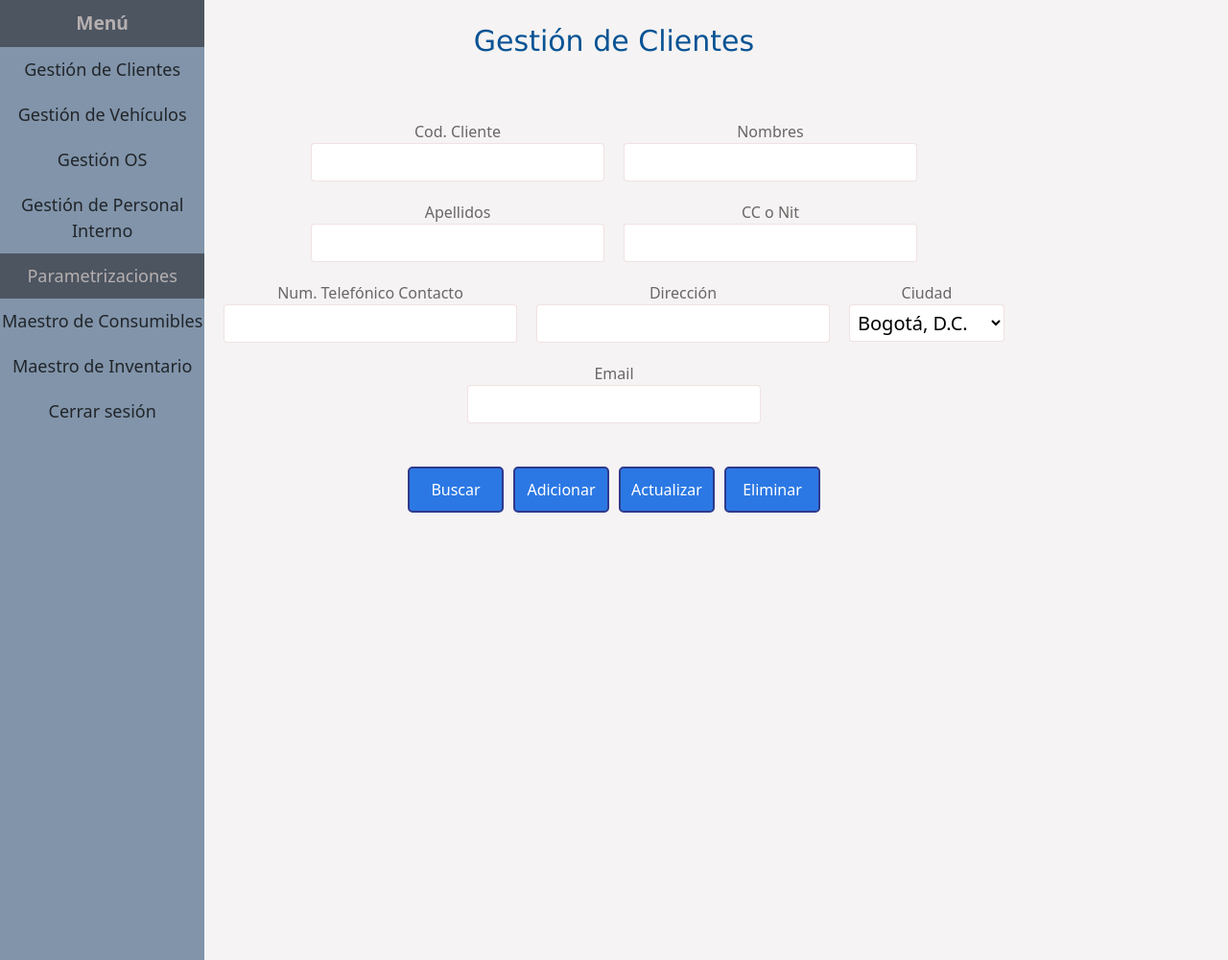
After one commit to gcamachoj/CarRepairPro_GA7_AA2_EV02, a Flask app: page /crear_cliente in a window 1280 px wide. The commit adds this page. Shown: the whole page at 96% size. Run offline with Flask 3, Linux system fonts and the light colour scheme; parts of the project's set-up code (start-up, migrations or seed data) failed here and were passed over.

Commit message:
Se corrige novedad en id cliente en formulario de clientes.  Se adiciona modulo crear cliente con funcionalidad pendiente.

```diff
--- a/app.py
+++ b/app.py
@@ -41,7 +41,7 @@ class TipoCliente(db.Model):
 # Creamos el modelo de datos para la tabla Cliente usando el ORM SQLAlchemy
 class Cliente(db.Model):
     __tablename__ = 'clientes'
-    idCliente = db.Column(db.Integer, primary_key=True)
+    IdCliente = db.Column(db.Integer, primary_key=True)
     IdTipoCliente = db.Column(db.Integer, nullable = False)
     CC_NIT = db.Column(db.String(50), nullable = False)
     Nombres = db.Column(db.String(100), nullable = False)
@@ -91,12 +91,15 @@ def index():
 def base():
     return render_template('base.html')
 
+
 @app.route('/clientes')
 def clientes():
     clientes = Cliente.query.all() # Consulta todos los clientes en la base de datos
     return render_template('clientes.html', clientes=clientes)
 
-
+@app.route('/crear_cliente')
+def crear_cliente():
+    return render_template('crear_cliente.html')
 
 #---------------------------------------------------------------------------
 #Ejecucion
--- a/templates/clientes.html
+++ b/templates/clientes.html
@@ -5,7 +5,7 @@
 
     <h1 class= "text-center">Listado de Clientes</h1>
     <div class="row">
-        <a class="btn btn-success btn-sm" href="">Crear</a>
+        <a class="btn btn-success btn-sm" href="{{ url_for('crear_cliente')}}">Crear</a>
     </div>
 
     <table class="table table-striped table-hover">
@@ -21,7 +21,7 @@
         <tbody>
             {% for cliente in clientes %}
             <tr>
-                <td>{{ cliente.id }}</td>
+                <td>{{ cliente.IdCliente }}</td>
                 <td>{{ cliente.Nombres }}</td>
                 <td>{{ cliente.email }}</td>
                 <td>{{ cliente.telefono }}</td>
@@ -31,4 +31,4 @@
         </tbody>
     </table>
 </div>
-    {% endblock%}
+    {% endblock %}
--- /dev/null
+++ b/templates/crear_cliente.html
@@ -0,0 +1,100 @@
+{% extends "base.html" %}
+
+{% block content %}
+<div class="work-area">
+
+    <div class="title">
+        Gestión de Clientes
+    </div>
+
+        <form class="form-principal">
+
+            <div class="campos">
+
+                <div class="caja">
+                    <label for="" class="label">
+                        Cod. Cliente
+                    </label>
+                    <input type="text" class="campo" name="">
+                </div>
+
+                <div class="caja">
+                    <label for="" class="label">
+                        Nombres
+                    </label>
+                    <input type="text" class="campo" name="">
+                </div>
+
+                <div class="caja">
+                    <label for="" class="label">
+                        Apellidos
+                    </label>
+                    <input type="text" class="campo" name="">
+                </div>
+
+                <div class="caja">
+                    <label for="" class="label">
+                        CC o Nit
+                    </label>
+                    <input type="text" class="campo" name="">
+                </div>
+
+
+                <div class="caja">
+                    <label for="" class="label">
+                        Num. Telefónico Contacto
+                    </label>
+                    <input type="text" class="campo medium" name="">
+                </div>
+
+
+                <div class="caja">
+                    <label for="" class="label">
+                        Dirección
+                    </label>
+                    <input type="text" class="campo normal" name="">
+                </div>
+
+
+
+                <div class="caja">
+                    <label for="" class="label">
+                        Ciudad
+                    </label>
+                    <select class="campo" name="">
+                        <option value="bogota">Bogotá, D.C.</option>
+                        <option value="medellin">Medellín</option>
+                        <option value="cali">Cali</option>
+                        <option value="barranquilla">Barranquilla</option>
+                        <option value="cartagena">Cartagena</option>
+                        <option value="bucaramanga">Bucaramanga</option>
+                        <option value="cucuta">Cúcuta</option>
+                        <option value="pereira">Pereira</option>
+                        <option value="manizales">Manizales</option>
+                        <option value="ibague">Ibagué</option>
+                        <option value="santamarta">Santa Marta</option>
+                        <option value="villavicencio">Villavicencio</option>
+                    </select>
+                 </div>
+
+                <div class="caja">
+                    <label for="" class="label">
+                        Email
+                    </label>
+                    <input type="text" class="campo" name="">
+                </div>
+                <!-------->
+            </div>
+        </form>
+
+        <div class="botones">
+            <input type="button" class="btn btn-submit" name="submit" value="Buscar">
+            <input type="button" class="btn btn-submit" name="submit" value="Adicionar">
+            <input type="button" class="btn btn-submit" name="submit" value="Actualizar">
+            <input type="button" class="btn btn-submit" name="submit" value="Eliminar">
+        </div>
+
+</div> <!-- CIERRA WORK-AREA -->
+</div> <!-- CIERRA  CONTENIDO -->
+
+{% endblock %}
```
